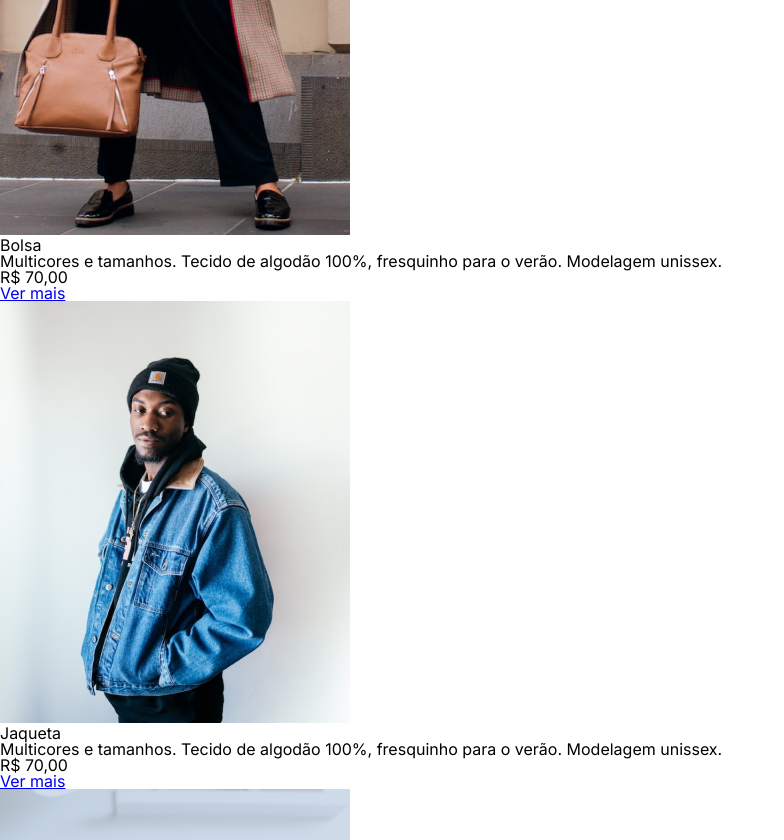
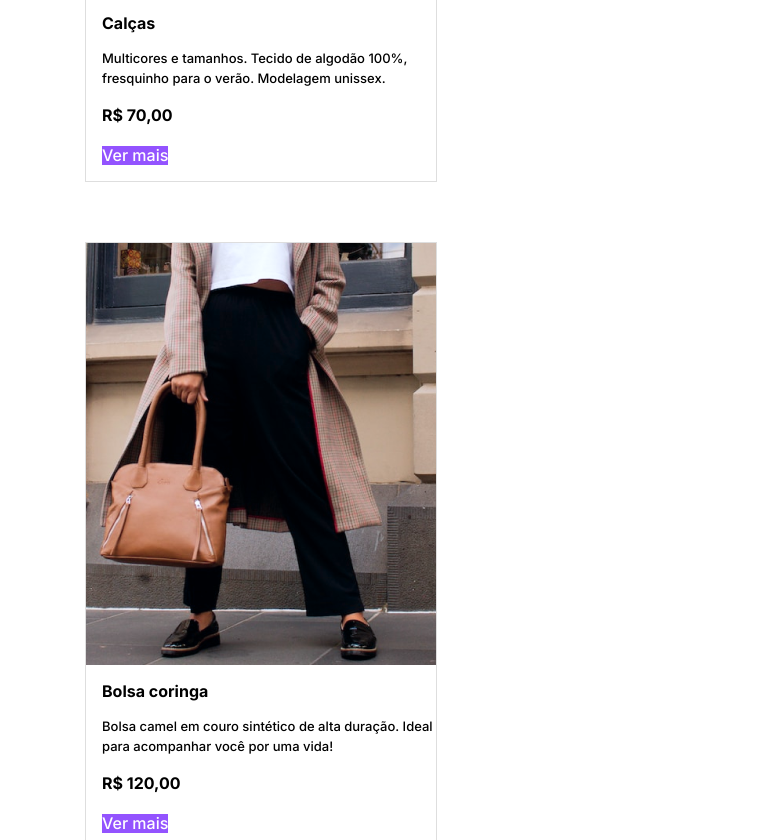
Before and after one commit to Gustavodois/site-meteora, a plain HTML site: page index.html in a window 1280 px wide. Shown: the part 1960-2800 px from the top of the page, without its empty margins (0-784 px from the left). Drawn offline with Linux system fonts and the light colour scheme.

Commit message:
formatação dos produtos

```diff
--- a/estilo.css
+++ b/estilo.css
@@ -46,15 +46,18 @@ body{
     background-color: white;
     font-family: "Inter";
 }
+
 .cabecalho{
     background-color: black;
     display: flex;
     align-items: center;
     justify-content: space-around;
 }
+
 .logo{
     margin-right: 40px;
 }
+
 .link-menu{
     font-size: 16px;
     line-height: 23px;
@@ -63,22 +66,26 @@ body{
     text-decoration: none;
     margin-right: 40px;
 }
+
 .ativo{
     font-weight: bold;
     color: #F8F9FA;
 }
+
 .menu{
     padding-top: 17px;
     padding-bottom: 17px;
     display: flex;
     align-items: center;
 }
+
 .pesquisa{
     width: 350px;
     display: flex;
     justify-content: flex-end;
     align-items: center;
 }
+
 .campo-texto{
     font-weight: normal;
     font-size: 15px;
@@ -87,6 +94,7 @@ body{
     padding-bottom: 6.5px;
     padding-left: 15px;
 }
+
 .botao{
     background-color: transparent;
     border: 1px solid #fff;
@@ -98,28 +106,32 @@ body{
     width: 80px;
     text-align: center;
     margin-left: 16px;
+}
 
-}
 .imagem-banner{
     width: 100%;
 }
+
 .categorias{
     width: 1110px;
     margin-left:auto;
     margin-right: auto;
     margin-top: 72px;
 }
+
 .titulo{
     font-weight: 500;
     font-size: 32px;
     text-align: center;
 }
+
 .menu-categorias{
     display: flex;
     align-items: center;
     justify-content: space-between;
     margin-top: 32px;
 }
+
 .texto-categoria{
     text-align: center;
     background-color: black;
@@ -136,3 +148,62 @@ body{
     padding: 0;
     text-decoration: none;
 }
+
+.produtos{
+    width: 1110px;
+    margin-left:auto;
+    margin-right: auto;
+    margin-top: 48px;
+}
+
+.lista-produtos{
+    margin-top:30px;
+    display: flex;
+    justify-content: space-between;
+    align-items: center;
+    flex-wrap: wrap;
+}
+
+.item-produto{
+    width: 350px;
+    border: 1px solid rgba(0,0,0,13%);
+    margin-bottom: 30px;
+}
+
+.titulo-produto{
+    margin-top: 13px;
+    margin-bottom: 13px;
+    margin-left: 16px;
+    font-size: 16px;
+    font-weight: bold;
+    line-height: 23px;
+}
+
+.descricao-produto{
+    font-size: 13px;
+    font-weight: 500;
+    margin-left: 16px;
+    line-height: 20px;
+}
+
+.preco-produto{
+    margin-left: 16px;
+    margin-top: 16px;
+    margin-bottom: 10px;
+    font-size: 16px;
+    font-weight: bold;
+    line-height: 23px;
+}
+
+.botao-produto{
+    margin-left: 16px;
+    background-color: #9353FF;
+    margin: 9px 16px;
+    display: inline-block;
+    text-decoration: none;
+    color:white;
+    font-size: 16px;
+    line-height: 19px;
+    font-weight: 500;
+    margin-bottom: 16px;
+}
--- a/index.html
+++ b/index.html
@@ -59,7 +59,7 @@
     </div>
 
     <div class="produtos">
-        <h2 class="titulo">Produtos que estão bombando!</h2>
+        <h2 class="titulo-produto">Produtos que estão bombando!</h2>
         <div class="lista-produtos">
             <div class="item-produto">
                 <img src="imagens/camiseta.png" class="foto-produto">
@@ -81,16 +81,16 @@
         <div class="lista-produtos">
             <div class="item-produto">
                 <img src="imagens/bolsas.png" class="foto-produto">
-                <h3 class="titulo-produto">Bolsa</h3>
-                <p class="descricao-produto">Multicores e tamanhos. Tecido de algodão 100%, fresquinho para o verão. Modelagem unissex.</p>
-                <h3 class="preco-produto">R$ 70,00</h3>
+                <h3 class="titulo-produto">Bolsa coringa</h3>
+                <p class="descricao-produto">Bolsa camel em couro sintético de alta duração. Ideal para acompanhar você por uma vida!</p>
+                <h3 class="preco-produto">R$ 120,00</h3>
                 <a href="#" class="botao-produto">Ver mais</a>
             </div>
         </div>
         <div class="lista-produtos">
             <div class="item-produto">
                 <img src="imagens/jaqueta.png" class="foto-produto">
-                <h3 class="titulo-produto">Jaqueta</h3>
+                <h3 class="titulo-produto">Jaqueta jeans</h3>
                 <p class="descricao-produto">Multicores e tamanhos. Tecido de algodão 100%, fresquinho para o verão. Modelagem unissex.</p>
                 <h3 class="preco-produto">R$ 70,00</h3>
                 <a href="#" class="botao-produto">Ver mais</a>
```
